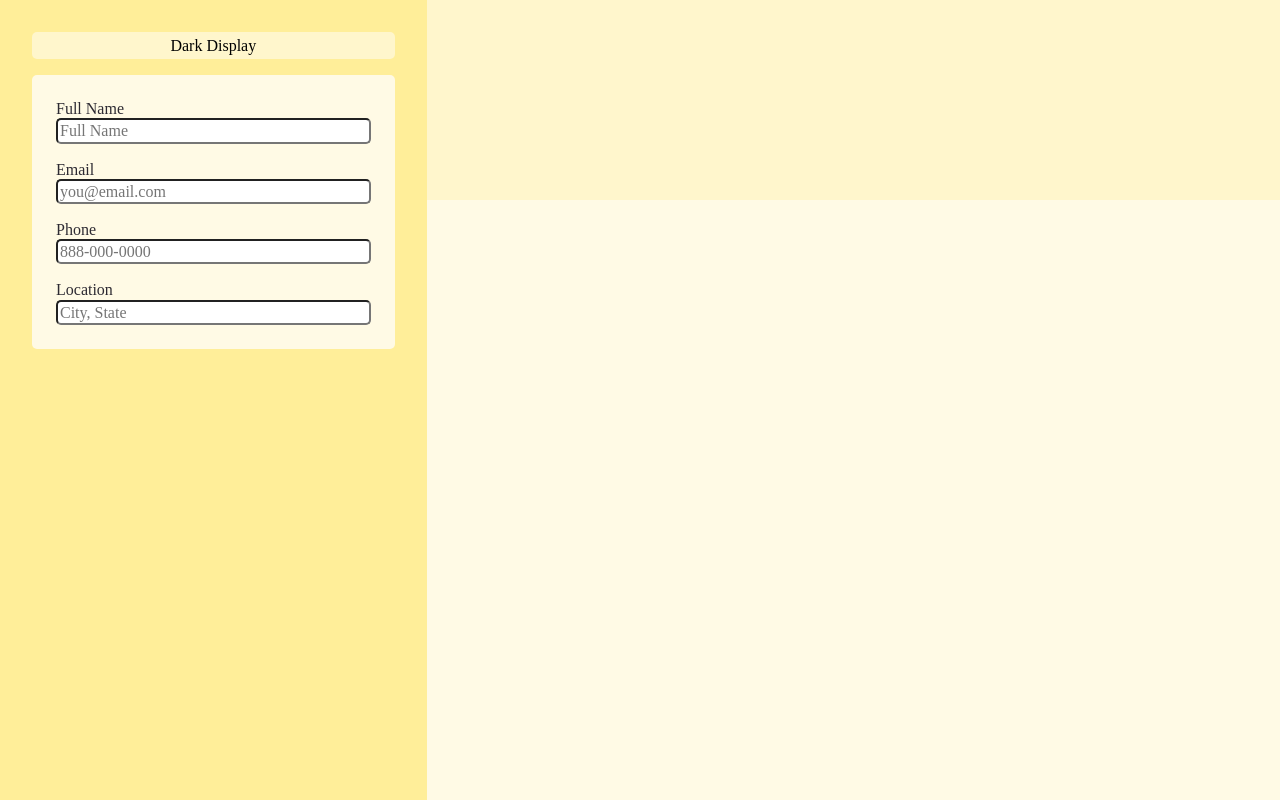
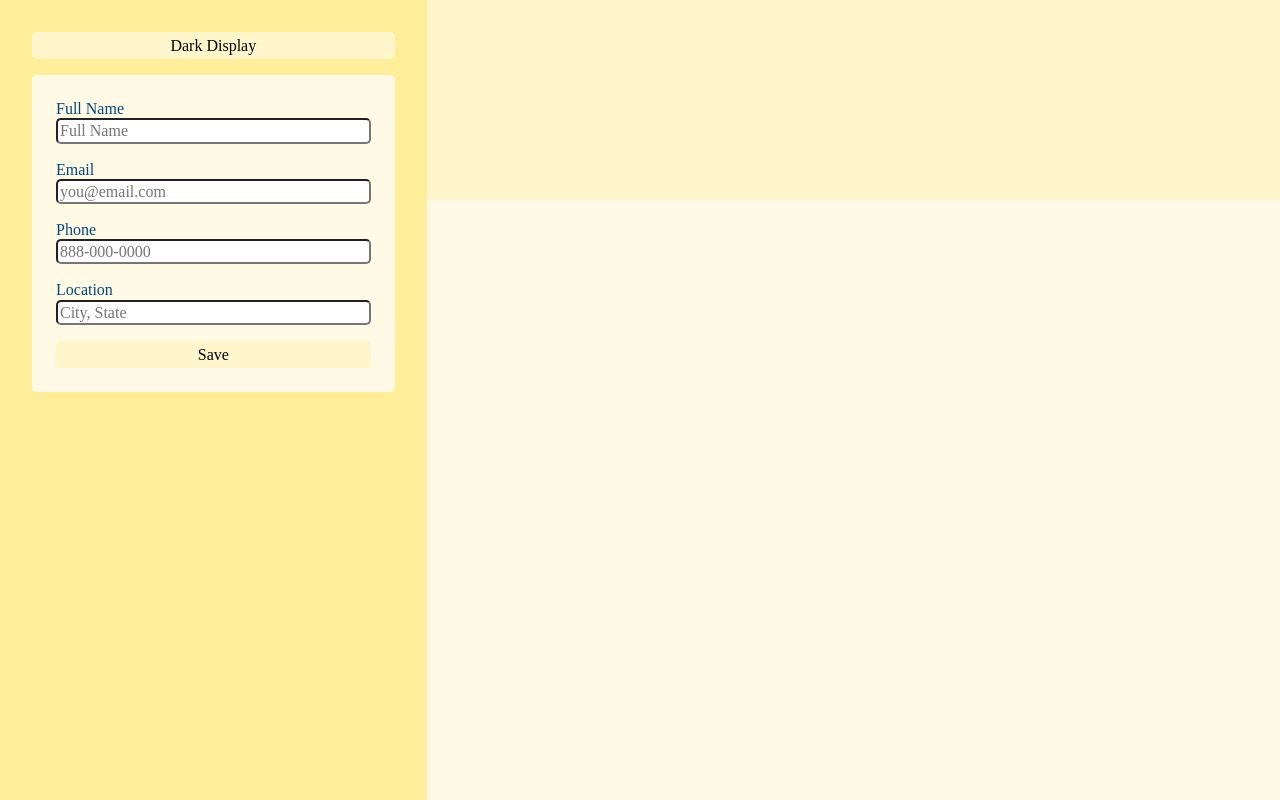
Before and after one commit to saykate/Odin-CV-app, a React (Vite) app: page / in a window 1280 px wide. Built offline with nearby package versions, Linux system fonts and the light colour scheme.

Commit message:
first form is built out and populating a section

```diff
--- a/src/App.tsx
+++ b/src/App.tsx
@@ -1,14 +1,44 @@
-import { useContext, useState } from 'react'
+import { useState } from 'react'
 import Nav from './components/Nav'
-import Sidebar from './components/Sidebar'
+import Sidebar  from './components/Sidebar'
 import Content from './components/Content'
 import MainBody from './components/MainBody'
 
+export type PersonalData = {
+  fullName: string;
+  email: string;
+  phone: string;
+  location: string;
+}
+
 function App() {
+  const [personalData, setPersonalData] = useState<PersonalData>({
+    fullName: "",
+    email: "",
+    phone: "",
+    location: "",
+  })
+
+  function handlePersonalDataChange(e: React.ChangeEvent<HTMLInputElement>) {
+    console.log({[e.target.id]: e.target.value})
+    setPersonalData((prevData) => ({
+      ...prevData,
+      [e.target.id]: e.target.value,
+    }));
+  }
+
+  function handlePersonalDataSubmit() {
+
+  }
+
   return (
     <MainBody>
-      <Nav />
-      <Sidebar />
+      <Nav personalData={personalData} />
+      <Sidebar
+        personalData={personalData}
+        handlePersonalDataChange={handlePersonalDataChange}
+        handlePersonalDataSubmit={handlePersonalDataSubmit}
+        />
       <Content />
     </MainBody>
   )
--- a/src/components/Form.tsx
+++ b/src/components/Form.tsx
@@ -4,13 +4,13 @@ import { ThemeContext } from '../context/Theme';
 
 type Props = {
     children: ReactNode;
-    className: string;
+    className?: string;
 }
 
 const Form: FC<Props> = ({ children, className }) => {
     const theme = useContext(ThemeContext)
     return (
-        <FormContainer className={className} color={theme.flavor.primaryLight}>
+        <FormContainer className={className} color={theme.flavor.primaryLight} >
           {children}
         </FormContainer>
     )
--- a/src/components/Input.tsx
+++ b/src/components/Input.tsx
@@ -4,14 +4,17 @@ import { FC } from 'react';
 interface InputProps {
     type: string,
     name: string,
+    id: string,
+    value: string,
     placeholder: string,
+    onChange: () => void
 }
 
-const Input: FC<InputProps> = ({ type, name, placeholder }) => {
+const Input: FC<InputProps> = ({ type, name, id, value, placeholder, onChange }) => {
     return (
         <InputContainer>
-            <label htmlFor={name}>{name}</label>
-            <input type={type} name={name} placeholder={placeholder}/>
+            <label htmlFor={id}>{name}</label>
+            <input type={type} name={name} id={id} value={value} placeholder={placeholder} onChange={onChange} />
         </InputContainer>
     )
 }
--- a/src/components/Nav.tsx
+++ b/src/components/Nav.tsx
@@ -1,12 +1,20 @@
 import styled from 'styled-components';
-import { useContext } from 'react';
+import { useContext, FC } from 'react';
 import { ThemeContext } from '../context/Theme';
+import { PersonalData } from '../App'
 
-export default function Nav() {
+type NavProps = {
+    personalData: PersonalData;
+}
+
+const Nav: FC<NavProps> = ({ personalData }) => {
     const theme = useContext(ThemeContext)
     return (
         <NavContainer color={theme.flavor.primaryMedium}>
-
+            <h1>{personalData.fullName}</h1>
+            <p className='email'>{personalData.email}</p>
+            <p className='phone'>{personalData.phone}</p>
+            <p className='location'>{personalData.location}</p>
         </NavContainer>
     )
 }
@@ -14,4 +22,16 @@ export default function Nav() {
 const NavContainer = styled.div`
     background-color: ${props => props.color};
     grid-area: nav;
+    display: flex;
+    flex-direction: column;
+    justify-content: center;
+    align-items: center;
+    h1 {
+        font-size: 4rem
+    }
+    p {
+        font-size: 1.5rem
+    }
 `;
+
+export default Nav
--- a/src/components/Sidebar.tsx
+++ b/src/components/Sidebar.tsx
@@ -2,20 +2,53 @@ import styled from 'styled-components';
 import Form from './Form';
 import Input from './Input';
 import Button from './Button'
-import { useContext } from 'react';
+import { useContext, FC } from 'react';
 import { ThemeContext } from '../context/Theme';
+import { PersonalData } from '../App';
 
-const Sidebar = () => {
+
+export type SideBarTypes = {
+    personalData: PersonalData;
+    handlePersonalDataChange: (e: React.ChangeEvent<HTMLInputElement>) => void;
+    handlePersonalDataSubmit: () => void;
+  }
+
+const Sidebar: FC<SideBarTypes> = ({ handlePersonalDataChange, personalData, handlePersonalDataSubmit }) => {
     const theme = useContext(ThemeContext)
-    console.log(theme.theme)
+
     return (
         <SidebarContainer color={theme.flavor.primaryDark}>
             <Button className="toggleButt" title={theme.theme === 'light' ? 'Dark Display' : 'Light Display'} onClick={theme.toggleTheme} />
-            <Form className='personalDetails'>
-                <Input type="text" name="Full Name" placeholder="Full Name" />
-                <Input type="email" name="Email" placeholder="you@email.com"/>
-                <Input type="tel" name="Phone" placeholder="888-000-0000"/>
-                <Input type="text" name="Location" placeholder="City, State"/>
+            <Form className='personalDetails' >
+                <Input
+                    type="text"
+                    name="Full Name"
+                    id='fullName'
+                    value={personalData.fullName}
+                    placeholder="Full Name"
+                    onChange={handlePersonalDataChange} />
+                <Input
+                    type="email"
+                    name="Email"
+                    id='email'
+                    value={personalData.email}
+                    placeholder="you@email.com"
+                    onChange={handlePersonalDataChange} />
+                <Input
+                    type="tel"
+                    name="Phone"
+                    id='phone'
+                    value={personalData.phone}
+                    placeholder="888-000-0000"
+                    onChange={handlePersonalDataChange} />
+                <Input
+                    type="text"
+                    name="Location"
+                    id='location'
+                    value={personalData.location}
+                    placeholder="City, State"
+                    onChange={handlePersonalDataChange} />
+                <Button onClick={handlePersonalDataSubmit} title='Save'/>
             </Form>
         </SidebarContainer>
     )
--- a/src/context/Theme.tsx
+++ b/src/context/Theme.tsx
@@ -17,14 +17,14 @@ const colors: ColorTheme = {
     primaryLight: "#fffae5",
     primaryMedium: "#fff6cc",
     primaryDark: "#ffee99",
-    accent: "#2d2a32",
+    accent: "#01497c",
   },
 
   dark: {
     primaryLight: "#468faf",
     primaryMedium: "#2a6f97",
     primaryDark: "#01497c",
-    accent: "#f8edeb",
+    accent: "#fffae5",
   },
 
 }
@@ -35,7 +35,7 @@ type ThemeContextType = {
   theme: keyof typeof colors;
 }
 
-export const ThemeContext = createContext<ThemeContextType>({ toggleTheme: () => {}, flavor: {primaryLight: "", primaryMedium: "", primaryDark: "", accent: "",} })
+export const ThemeContext = createContext<ThemeContextType>({ toggleTheme: () => {}, flavor: {primaryLight: "", primaryMedium: "", primaryDark: "", accent: "",}, theme: "light" })
 
 const ThemeWrapper: FC<{ children: ReactNode }> = ({ children }) => {
     const [theme, setTheme] = useState('light' as keyof typeof colors)
--- a/src/styles/index.css
+++ b/src/styles/index.css
@@ -37,13 +37,3 @@ h1, h2, h3 {
 #root, #__next {
   isolation: isolate;
 }
-
-@media (max-width: 750px){
-    .mainBody {
-      grid-template-areas:
-      "sidebar"
-      "nav"
-      "content"
-      ;
-    }
-}
```
